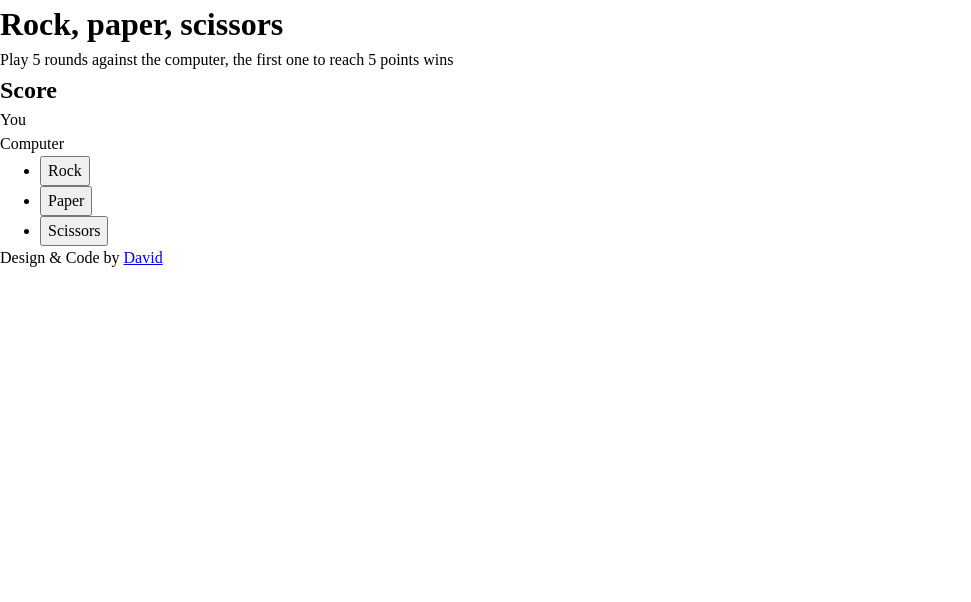
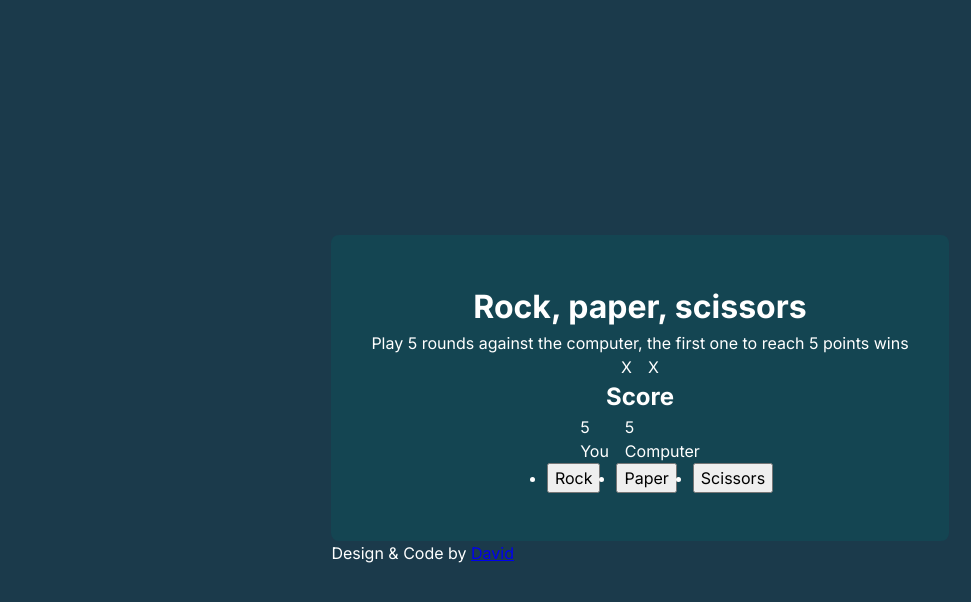
Before and after one commit to David35D/opf-rock-paper-scissors, a plain HTML site: page index.html in a window 1280 px wide. Shown: the whole page, without its empty margins (0-971 px from the left). Drawn offline with Linux system fonts and the light colour scheme.

Commit message:
Quick preview layout

```diff
--- a/index.html
+++ b/index.html
@@ -14,20 +14,20 @@
         <p>Play 5 rounds against the computer, the first one to reach 5 points wins</p>
         <div class="round-container">
             <div class="selection-container">
-                <p id="player-selection"></p>
+                <p id="player-selection">X</p>
             </div>
             <div class="selection-container">
-                <p id="computer-selection"></p>
+                <p id="computer-selection">X</p>
             </div>
         </div>
         <h2>Score</h2>
         <div class="scores">
             <div class="score-container">
-                <p class="score" id="player-score"></p>
+                <p class="score" id="player-score">5</p>
                 <p>You</p>
             </div>
             <div class="score-container">
-                <p class="score" id="computer-score"></p>
+                <p class="score" id="computer-score">5</p>
                 <p>Computer</p>
             </div>
         </div>
--- a/style.css
+++ b/style.css
@@ -1,5 +1,5 @@
 :root {
-    --clr-neutral-900: hsl(217, 35%, 20%);
+    --clr-neutral-900: #1B3A4B;
 
     --ff: 'Inter', sans-serif;
 
@@ -46,5 +46,27 @@
 
   /* App styling */
   body {
+    background-color: var(--clr-neutral-900);
+    font-family: var(--ff);
+    color: white;
 
+    display: grid;
+    place-content: center;
   }
+
+  main {
+    background-color: #144552;
+    display: flex;
+    flex-direction: column;
+    justify-content: space-around;
+    align-items: center;
+    padding: 3rem 2.5rem;
+    border-radius: 0.5rem;
+  }
+
+  .round-container,
+  .scores,
+  .buttons {
+    display: flex;
+    gap: 1rem;
+  }
```
